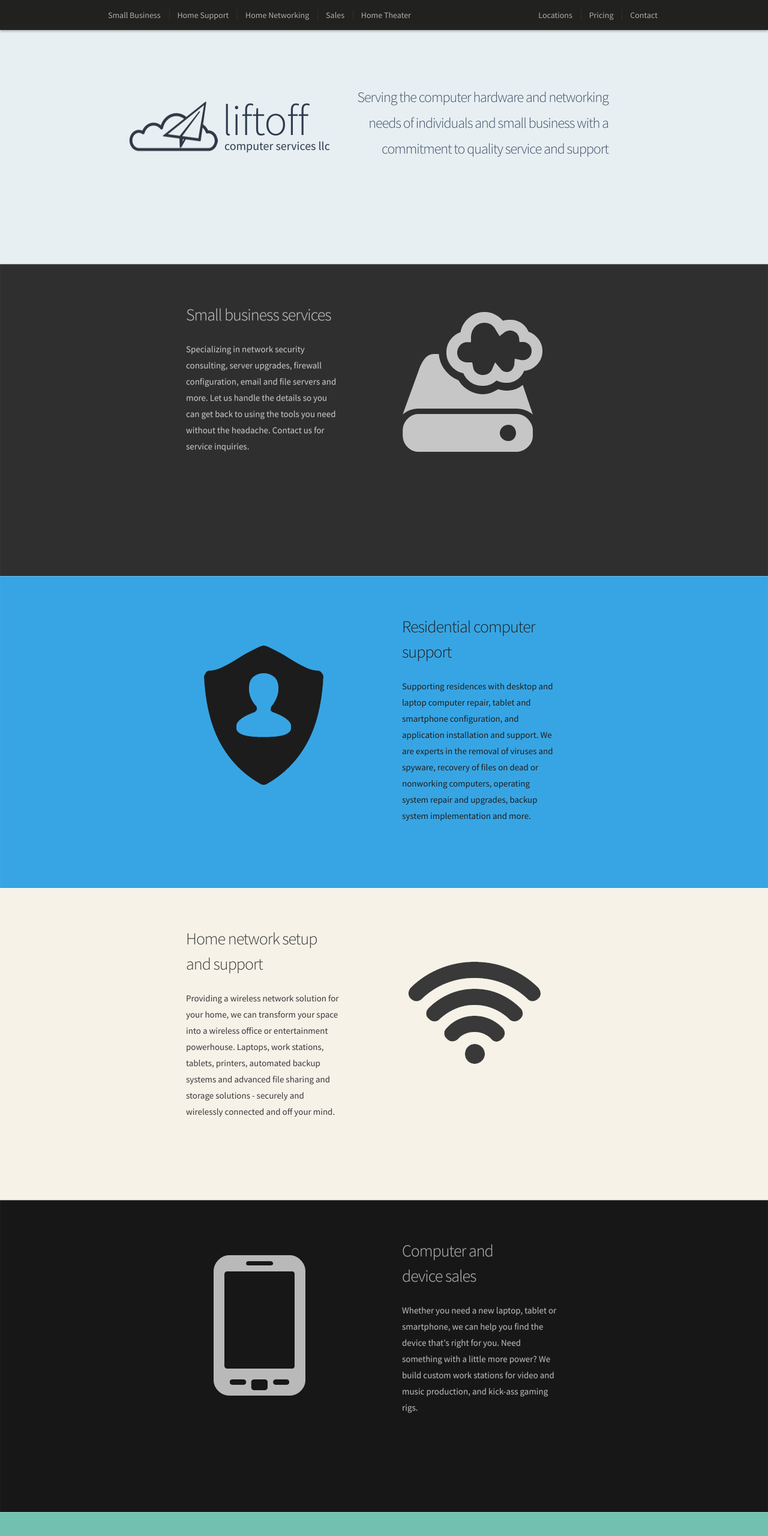
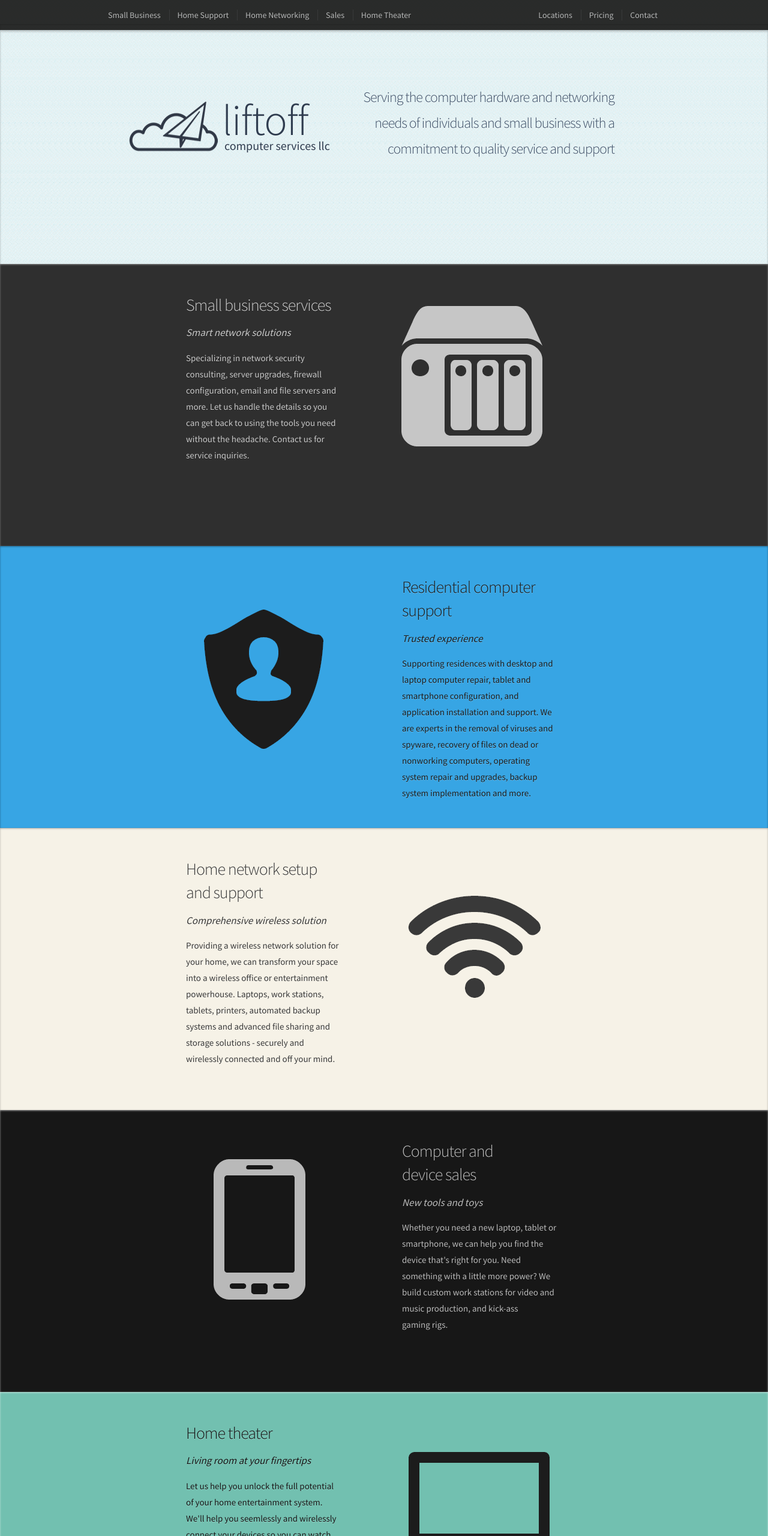
Before and after one commit to silentarcher/liftoffsupport, a website: page index.html in a window 1280 px wide. Shown: the top 2560 px of the page at 60% size. Drawn offline with nearby package versions, Linux system fonts and the light colour scheme.

Commit message:
Update styles

```diff
--- a/css/main.css
+++ b/css/main.css
@@ -5,7 +5,7 @@
    ========================================================================== */
 
 a {
-  color: #afafaf;
+  color: #b2b2b2;
   outline: 0;
   text-decoration: none;
   -webkit-transition: color 0.2s ease-out;
@@ -16,11 +16,11 @@ a {
 }
 
 a:visited {
-  color: #afafaf;
+  color: #b2b2b2;
 }
 
 a:active {
-  color: #afafaf;
+  color: #b2b2b2;
 }
 
 a:hover {
@@ -56,7 +56,8 @@ h1, h2, h3, h4, h5, h6 {
    ========================================================================== */
 
 body {
-  background: #ddd none repeat scroll 0 0;
+  margin: 0;
+  background: #e7eff2 url(../img/backgrounds/blue_bg.png) repeat scroll 0 0;
   color: #555555;
   font-family: "Source Sans Pro", "Helvetica Neue", Helvetica, arial, sans-serif;
   font-weight: 400;
@@ -64,21 +65,19 @@ body {
   font-style: normal;
   -webkit-font-smoothing: antialiased;
   line-height: 1.5;
-  margin: 0;
   text-align: center; /* IE */
-  text-shadow: 0 1px 0 rgba(255, 255, 255, 0.1);
+  text-shadow: 0 1px 0 rgba(255, 255, 255, 0.25);
 }
 
 .container {
+  width: 940px;
   margin: 0 auto;
   padding: 0 20px;
   text-align: left;
-  width: 940px;
 }
 
 .section {
-  box-shadow: inset 0 1px 1px rgba(255, 255, 255, 0.3);
-  height: 520px;
+  height: 470px;
   overflow: hidden;
 }
 
@@ -87,16 +86,16 @@ body {
    ========================================================================== */
 
 .nav {
+  position: fixed;
+  left: 0;
+  top: 0;
+  width: 100%;
   background: #161614 none repeat scroll 0 0;
   box-shadow: 0 2px 4px rgba(0, 0, 0, 0.3);
   font-family: "Source Sans Pro", arial, sans-serif;
   font-weight: 400;
-  position: fixed;
-  left: 0;
-  top: 0;
-  opacity: 0.94;
-  text-shadow: 0 -1px 0 rgba(0, 0, 0, 0.5);
-  width: 100%;
+  opacity: 0.9;
+  text-shadow: 0 1px 0 rgba(0, 0, 0, 0.5);
 }
 
 .nav ul {
@@ -106,10 +105,10 @@ body {
 }
 
 .nav ul li {
+  display: inline;
+  padding: 0 14px 0 10px;
   border-right: 1px solid #262626;
-  display: inline;
   line-height: 3.6;
-  padding: 0 14px 0 10px;
 }
 
 .nav ul li.last {
@@ -122,9 +121,10 @@ body {
 }
 
 .header {
-  background: #e7eff2 none repeat scroll 0 0;
   height: 400px;
   margin-top: 40px;
+  background: #e7eff2 url(../img/backgrounds/blue_bg.png) repeat scroll 0 0;
+  box-shadow: inset 0 1px 3px rgba(0, 0, 0, 0.3);
 }
 
 .header .logo-area {
@@ -133,39 +133,39 @@ body {
 }
 
 .header .logo-area a {
+  display: block;
   background: transparent url(../img/logos/logo.png) no-repeat scroll 0 0;
   color: #2f3c4f;
-  display: block;
 }
 
 .header .logo-area a h1 {
+  margin: 0 0 0 156px;
   font-size: 72px;
   font-weight: 300;
   line-height: 0.9;
-  margin: 0 0 0 156px;
 }
 
 .header .logo-area cite {
   display: block;
+  margin: 0 0 0 156px;
+  padding-left: 4px;
   font-style: normal;
   font-size: 20px;
   font-weight: 400;
   line-height: 1;
-  margin: 0 0 0 156px;
-  padding-left: 4px;
 }
 
 .header .mission-statement {
+  float: right;
+  margin: 100px 80px 0 0;
+  width: 450px;
   color: #3d4e66;
   font-family: "Source Sans Pro", arial, sans-serif;
   font-weight: 300;
   font-size: 24px;
-  float: right;
   letter-spacing: -1px;
   line-height: 1.8;
-  margin: 100px 90px 0 0;
   text-align: right;
-  width: 450px;
 }
 
 .header .mission-statement p {
@@ -187,61 +187,75 @@ body {
 
 .section .info-area {
   font-size: 15px;
-  margin-top: 40px;
+  margin-top: 26px;
   width: 260px;
 }
 
 .section .info-area h2 {
+  margin-bottom: 14px;
   font-size: 28px;
+  line-height: 1.4;
+}
+
+.section .info-area div {
+  font-size: 17px;
+  font-style: italic;
 }
 
 .section-1 {
   background: #2f2f2f none repeat scroll 0 0;
-  color: #c6c6c6;
+  color: #cacaca;
+  text-shadow: 0 1px 0 rgba(0, 0, 0, 0.3);
+  box-shadow: inset 0 1px 3px rgba(255, 255, 255, 0.4);
 }
 
 .section-1 img {
-  margin-top: 78px;
+  margin-top: 68px;
   padding-right: 24px;
 }
 
 .section-2 {
   background: #37a5e4 none repeat scroll 0 0;
   color: #1c1c1c;
+  box-shadow: inset 0 1px 3px rgba(0, 0, 0, 0.4);
 }
 
 .section-2 img {
-  margin-top: 114px;
+  margin-top: 104px;
   padding-left: 28px;
 }
 
 .section-3 {
   background: #f6f2e7 none repeat scroll 0 0;
   color: #393939;
+  box-shadow: inset 0 1px 3px rgba(0, 0, 0, 0.3);
 }
 
 .section-3 img {
-  margin-top: 120px;
+  margin-top: 110px;
   padding-right: 26px;
 }
 
 .section-4 {
   background: #171717 none repeat scroll 0 0;
-  color: #b9b9b9;
+  color: #bbbbbb;
+  text-shadow: 0 1px 0 rgba(0, 0, 0, 0.3);
+  box-shadow: inset 0 1px 3px rgba(255, 255, 255, 0.6);
 }
 
 .section-4 img {
-  margin-top: 90px;
+  margin-top: 80px;
   padding-left: 44px;
 }
 
 .section-5 {
   background: #72c0b0 none repeat scroll 0 0;
   color: #161616;
+  box-shadow: inset 0 1px 3px rgba(255, 255, 255, 0.6);
 }
 
 .section-5 img {
-  margin-top: 108px;
+  margin-top: 98px;
   padding-right: 12px;
 }
 
@@ -250,21 +264,26 @@ body {
    ========================================================================== */
 
 .footer {
-  background: #171717 none repeat scroll 0 0;
-  color: #afafaf;
-  font-size: 12px;
   height: 290px;
   padding: 20px 0;
+  background: #171717 url(../img/backgrounds/gray_bg.jpg) repeat scroll 0 0;
+  color: #b2b2b2;
+  font-size: 12px;
+  text-shadow: 0 1px 0 rgba(0, 0, 0, 0.2);
+  box-shadow: inset 0 1px 3px rgba(255, 255, 255, 0.3);
 }
 
 .footer .footer-col {
   float: left;
-  margin-left: 40px;
   width: 250px;
+  margin-left: 50px;
 }
 
 .footer h5 {
-  color: #afafaf;
+  margin: 26px 0 0;
+  padding-bottom: 18px;
+  border-bottom: 1px solid #111;
+  color: #b2b2b2;
   font-size: 16px;
   letter-spacing: 1px;
 }
@@ -274,7 +293,16 @@ body {
 }
 
 .footer ul {
+  margin: 0;
+  padding: 16px 0 0;
+  border-top: 1px solid #333;
   list-style-type: none;
+}
+
+.footer .special {
+  margin: 0;
+  padding-top: 16px;
+  border-top: 1px solid #333;
 }
 
 .footer li {
--- a/index.html
+++ b/index.html
@@ -46,10 +46,11 @@
       <div class="container">
         <div class="info-area left">
           <h2>Small business services</h2>
+          <div>Smart network solutions</div>
           <p>Specializing in network security consulting, server upgrades, firewall configuration, email and file servers and more. Let us handle the details so you can get back to using the tools you need without the headache. Contact us for service inquiries.</p>
         </div>
         <div class="img-area right">
-          <img src="img/icons/large/cloud_data.png">
+          <img src="img/icons/large/server.png">
         </div>
       </div>
     </div>
@@ -61,6 +62,7 @@
         </div>
         <div class="info-area right">
           <h2>Residential computer support</h2>
+          <div>Trusted experience</div>
           <p>Supporting residences with desktop and laptop computer repair, tablet and smartphone configuration, and application installation and support. We are experts in the removal of viruses and spyware, recovery of files on dead or nonworking computers, operating system repair and upgrades, backup system implementation and more.</p>
         </div>
       </div>
@@ -70,6 +72,7 @@
       <div class="container">
         <div class="info-area left">
           <h2>Home network setup and support</h2>
+          <div>Comprehensive wireless solution</div>
           <p>Providing a wireless network solution for your home, we can transform your space into a wireless office or entertainment powerhouse. Laptops, work stations, tablets, printers, automated backup systems and advanced file sharing and storage solutions - securely and wirelessly connected and off your mind.</p>
         </div>
         <div class="img-area right">
@@ -85,7 +88,8 @@
         </div>
         <div class="info-area right">
           <h2>Computer and<br>device sales</h2>
-          <p>Whether you need a new laptop, tablet or smartphone, we can help you find the device that's right for you. Need something with a little more power? We build custom work stations for video and music production, and kick-ass gaming rigs.</p>
+          <div>New tools and toys</div>
+          <p>Whether you need a new laptop, tablet or smartphone, we can help you find the device that's right for you. Need something with a little more power? We build custom work stations for video and music production, and kick-ass<br>gaming rigs.</p>
         </div>
       </div>
     </div>
@@ -94,6 +98,7 @@
       <div class="container">
         <div class="info-area left">
           <h2>Home theater</h2>
+          <div>Living room at your fingertips</div>
           <p>Let us help you unlock the full potential of your home entertainment system. We'll help you seemlessly and wirelessly connect your devices so you can watch Hulu, Netflix and YouTube from your tv, connected to a digital surround system all controlled by your tablet, laptop or universal remote.</p>
         </div>
         <div class="img-area right">
@@ -104,8 +109,8 @@
     <div class="section footer">
       <div class="container">
         <div class="footer-col">
+          <h5>Services</h5>
           <ul>
-            <h5>Services</h5>
             <li><a href="#section-1">Small business services</a></li>
             <li><a href="#section-2">Residential computer support</a></li>
             <li><a href="#section-3">Home network setup and support</a></li>
@@ -114,8 +119,8 @@
           </ul>
         </div>
         <div class="footer-col">
+          <h5>Contact</h5>
           <ul>
-            <h5>Contact</h5>
             <li><a href="mailto:liftoffsupport@gmail.com">liftoffsupport@gmail.com</a></li>
             <li><a href="tel:5098600927">509.860.0927</a></li>
             <li><a href="/#!/locations">Locations</a></li>
@@ -123,13 +128,12 @@
         </div>
         <div class="footer-col">
           <h5>Liftoff Computer Services</h5>
-          <p>Serving the computer hardware and networking needs of individuals and small business with a commitment to quality service and support.</p>
+          <p class="special">Serving the computer hardware and networking needs of individuals and small business with a commitment to quality service and support.</p>
           <p>
-            <cite>Copyright &copy; Liftoff Computer Services, LLC</cite>
+            <cite>&copy; 2013 Liftoff Computer Services, LLC</cite>
           </p>
           <p></p>
           <p>
-            <cite>Design by <a href="https://twitter.com/gregstallings">@gregstallings</a> / <a href="https://twitter.com/npalaniuk">@npalaniuk</a></cite><br>
             Icons by <a href="http://www.visualpharm.com/">VisualPharm</a>
           </p>
         </div>
```
Also changed, not shown: img/backgrounds/blue_bg.png (added), img/backgrounds/gray_bg.jpg (added).
